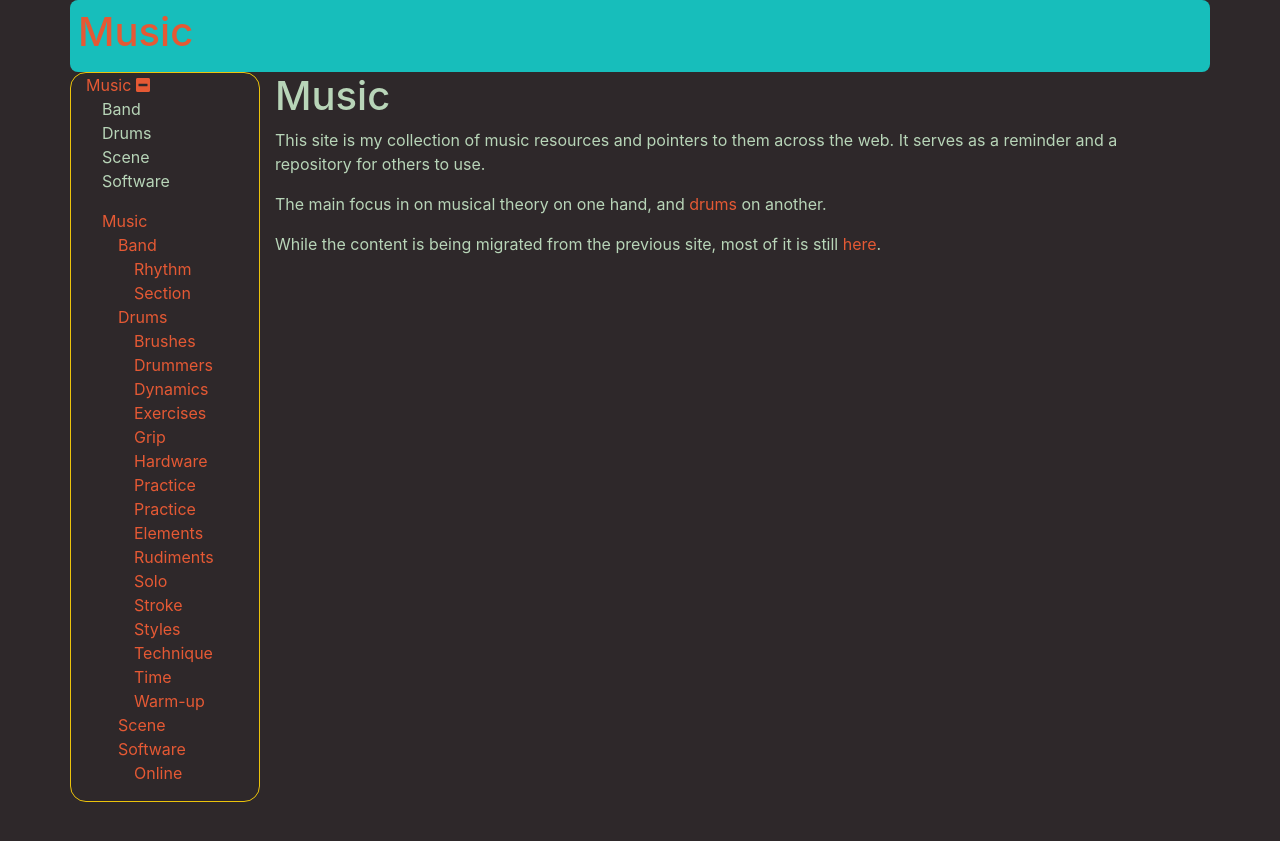
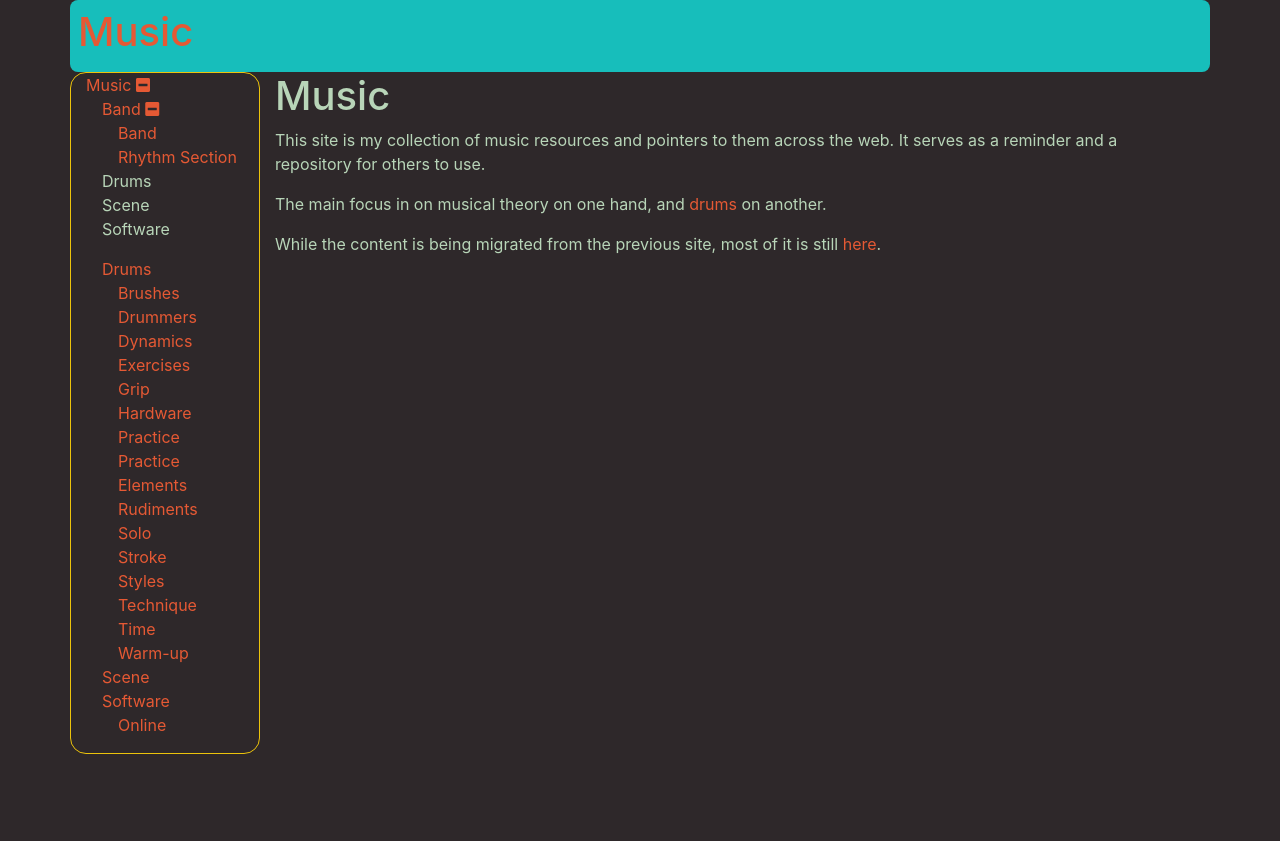
Before and after one commit to MisterY/music-site, a Jekyll site: the page built from index.md, in a window 1280 px wide. Shown: the top 841 px of the page. Built offline with Jekyll 4.4.1, drawn with Linux system fonts in a browser that asks for light colours; nearby versions of some CDN libraries; our own code applies the rules of GitHub Pages for plain Markdown files.

Commit message:
transferring Band navigation link

```diff
--- a/_includes/left-nav.md
+++ b/_includes/left-nav.md
@@ -5,32 +5,42 @@
   </a>
 </div>
 <ul id="music" class="collapse show">
-  <li>Band</li>
+  <li>
+    <a href="#band" data-toggle="collapse" aria-expanded="true">
+      Band
+      <i class="fa" aria-hidden="true"></i>
+    </a>
+    <ul id="band" class="collapse show">
+      <li>
+        <a href="/band/band">Band</a>
+      </li>
+      <li>
+        <a href="/band/rhythm-section">Rhythm Section</a>
+      </li>
+    </ul>
+  </li>
   <li>Drums</li>
   <li>Scene</li>
   <li>Software</li>
 </ul>
 <!-- use collapsed class to collapse a list -->
 
-* [Music](/)
-  * [Band](/band/band)
-    * [Rhythm Section](/band/rhythm-section)
-  * [Drums](/drums/)
-    * [Brushes](/drums/brushes)
-    * [Drummers](/drums/drummers)
-    * [Dynamics](/drums/dynamics)
-    * [Exercises](/drums/exercises)
-    * [Grip](/drums/grip)
-    * [Hardware](/drums/hardware)
-    * [Practice](/drums/practice)
-    * [Practice Elements](/drums/practice-elements)
-    * [Rudiments](/drums/rudiments)
-    * [Solo](/drums/solo)
-    * [Stroke](/drums/stroke)
-    * [Styles](/drums/styles)
-    * [Technique](/drums/technique)
-    * [Time](/drums/time)
-    * [Warm-up](/drums/warmup)
-  * [Scene](/scene)
-  * [Software](/software/)
-    * [Online](/software/online_services)
+* [Drums](/drums/)
+  * [Brushes](/drums/brushes)
+  * [Drummers](/drums/drummers)
+  * [Dynamics](/drums/dynamics)
+  * [Exercises](/drums/exercises)
+  * [Grip](/drums/grip)
+  * [Hardware](/drums/hardware)
+  * [Practice](/drums/practice)
+  * [Practice Elements](/drums/practice-elements)
+  * [Rudiments](/drums/rudiments)
+  * [Solo](/drums/solo)
+  * [Stroke](/drums/stroke)
+  * [Styles](/drums/styles)
+  * [Technique](/drums/technique)
+  * [Time](/drums/time)
+  * [Warm-up](/drums/warmup)
+* [Scene](/scene)
+* [Software](/software/)
+  * [Online](/software/online_services)
```
